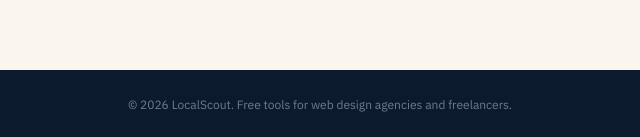
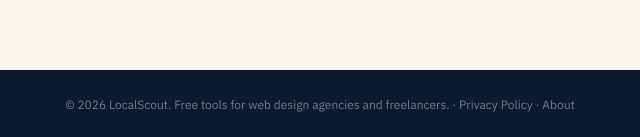
Before and after one commit to krishnamishra-tech/lead-hunter, a website: page tools/niche-finder.html in a window 1280 px wide. Shown: the part 1240-1377 px from the top of the page, 320-960 px from the left. Drawn offline with nearby package versions, Linux system fonts and the light colour scheme.

Commit message:
Update niche-finder.html

```diff
--- a/tools/niche-finder.html
+++ b/tools/niche-finder.html
@@ -75,7 +75,7 @@
 
 <canvas id="bannerCanvas" width="1080" height="1080"></canvas>
 
-<footer>© 2026 LocalScout. Free tools for web design agencies and freelancers.</footer>
+<footer>© 2026 LocalScout. Free tools for web design agencies and freelancers. · <a href="../privacy-policy.html">Privacy Policy</a> · <a href="../about.html">About</a></footer>
 
 <script>
 // Illustrative example dataset only — clearly labeled above. Real per-city
```
